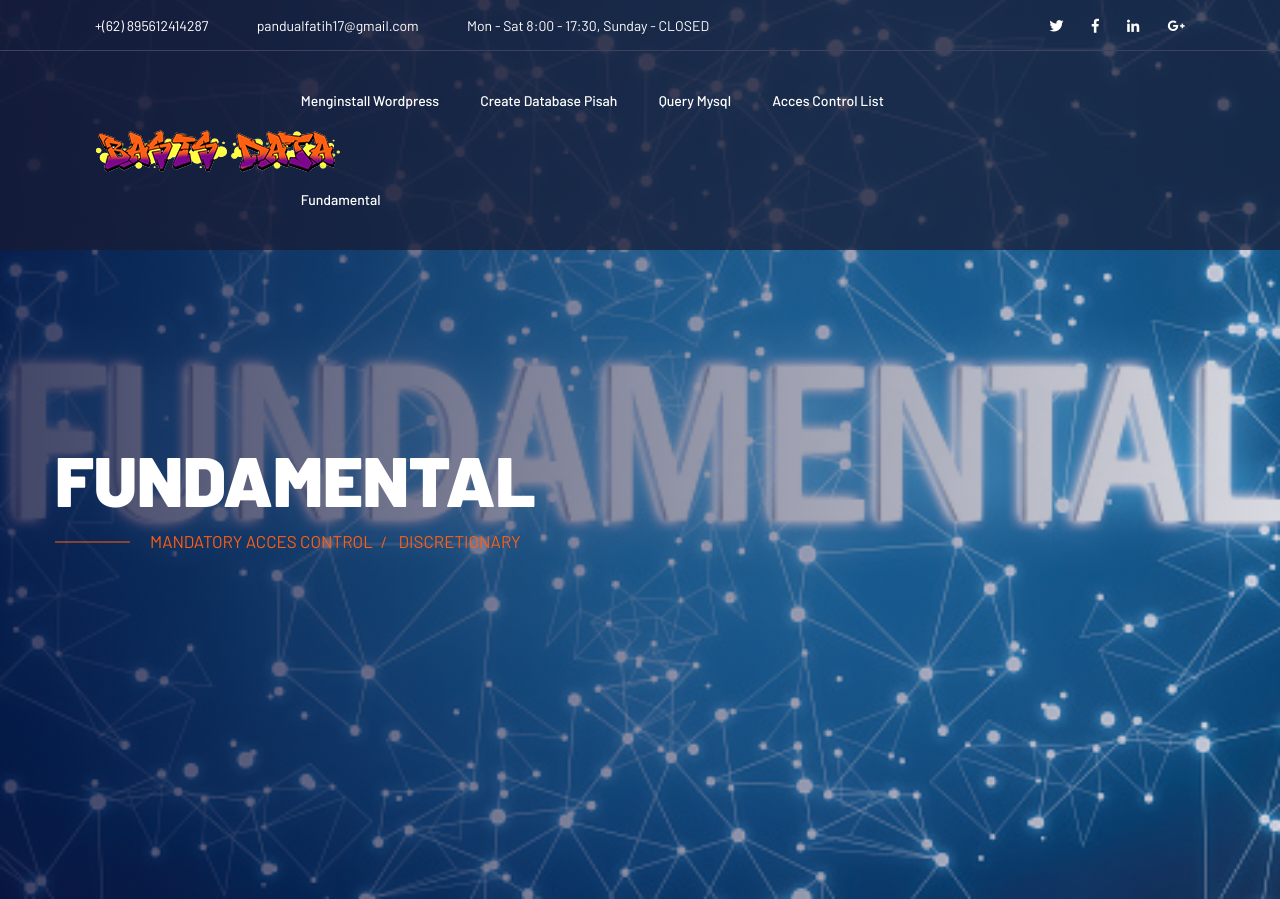
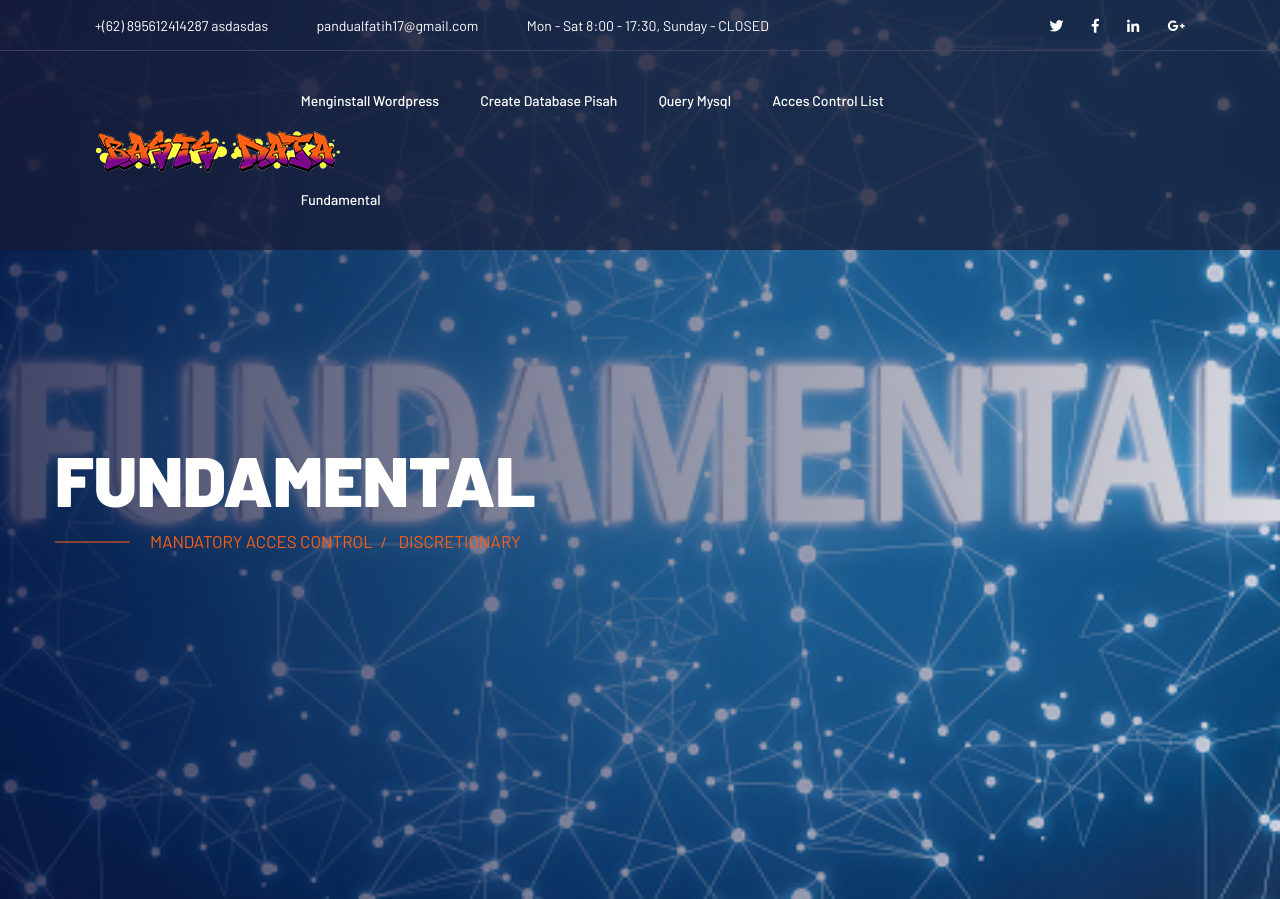
Before and after one commit to Pndalfatih17/pndalfatih17.github.io, a plain HTML site: page blog.html in a window 1280 px wide. Shown: the top 899 px of the page. Drawn offline with Linux system fonts and the light colour scheme.

Commit message:
Update blog.html

```diff
--- a/blog.html
+++ b/blog.html
@@ -45,7 +45,7 @@
                             <div class="row d-flex justify-content-between align-items-center">
                                 <div class="header-info-left">
                                     <ul>
-                                        <li>+(62) 895612414287</li>
+                                        <li>+(62) 895612414287 asdasdas</li>
                                         <li>pandualfatih17@gmail.com</li>
                                         <li>Mon - Sat 8:00 - 17:30, Sunday - CLOSED</li>
                                     </ul>
```
